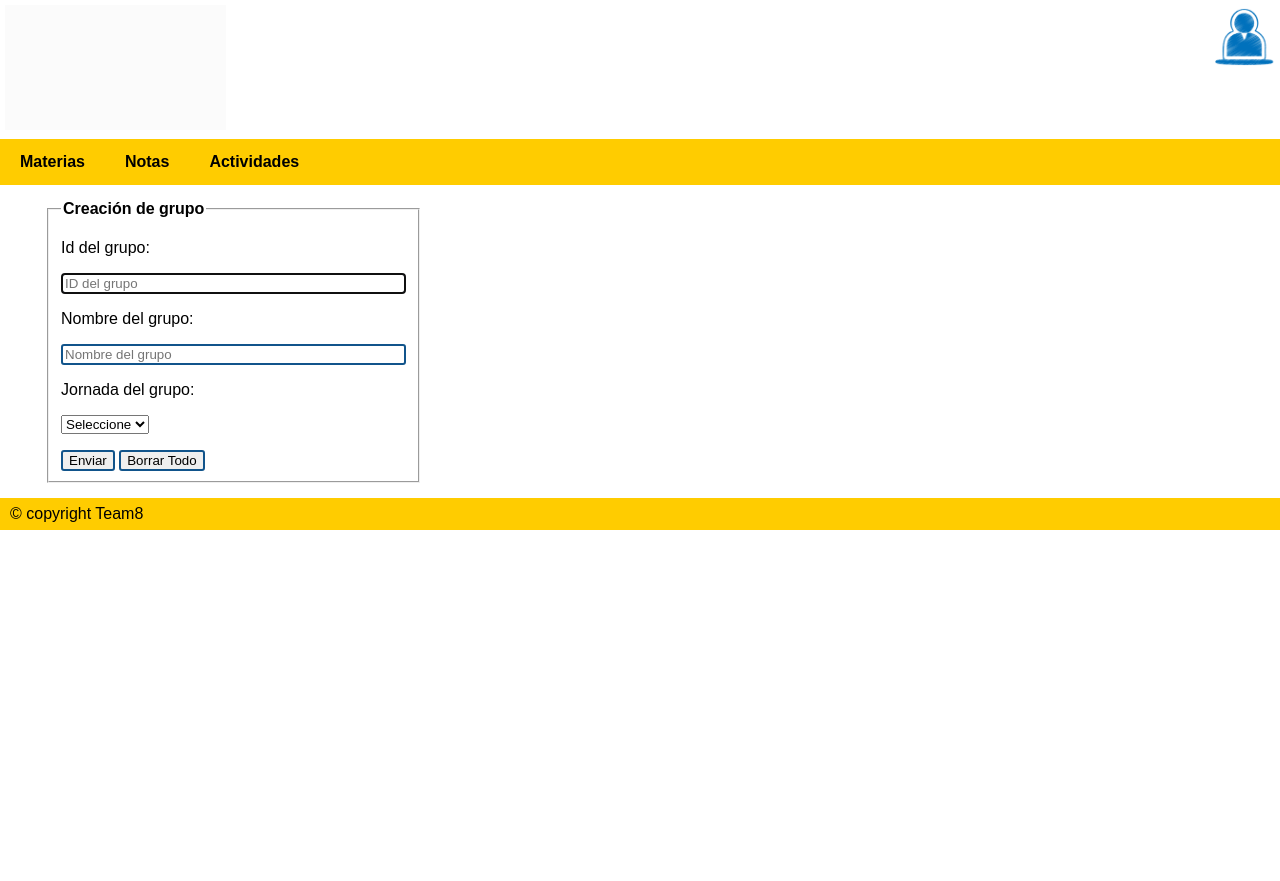
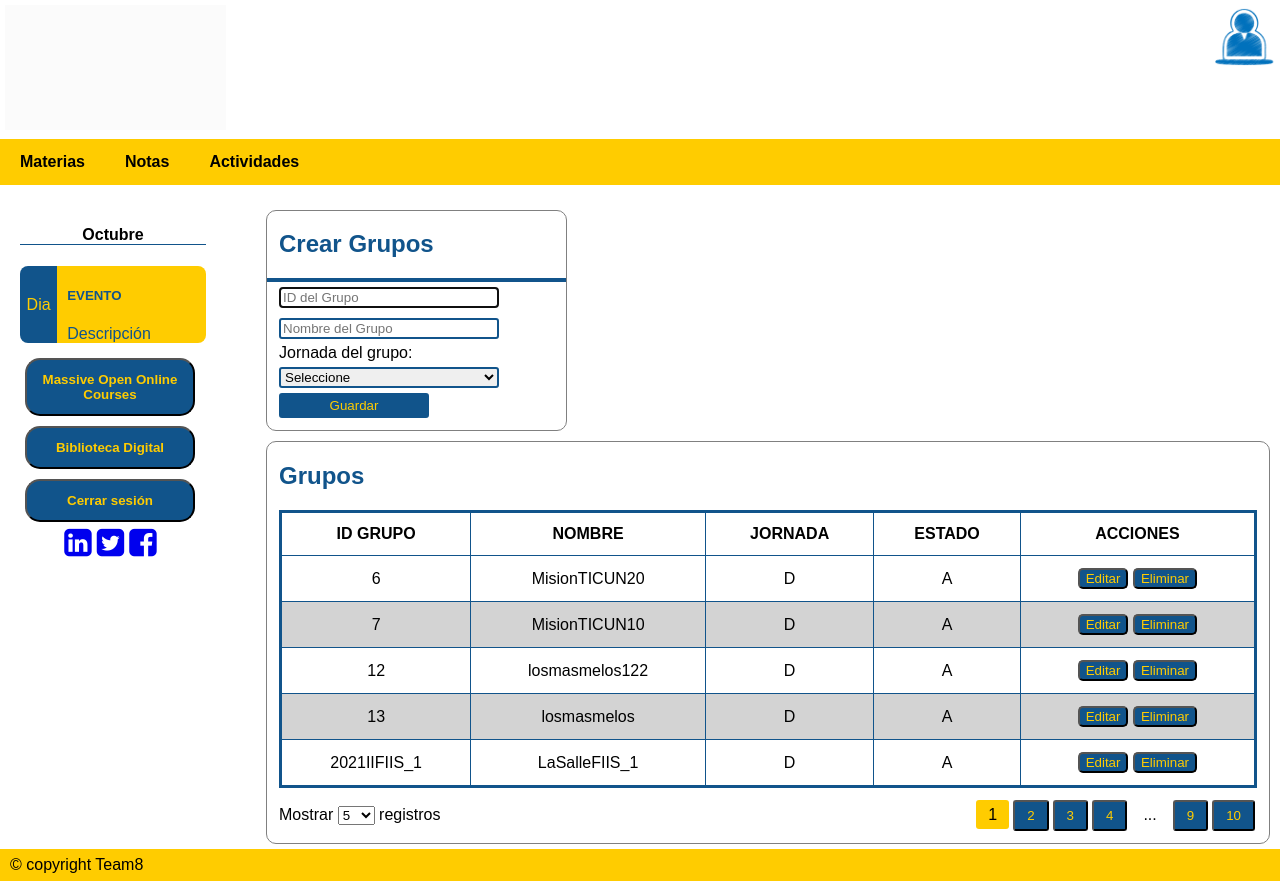
Before and after one commit to dbcuestaj/Login_team8, a Flask app: page /registroGrup/ in a window 1280 px wide. Before the commit the page ends 530 px from the top, so only its background shows below. Run offline with Flask 2, Linux system fonts and the light colour scheme; data comes from the database, SQL or seed files in the repository; both versions use the stored data as it was after the commit.

Commit message:
3 Mejoras en todo la app

```diff
--- a/APP.py
+++ b/APP.py
@@ -19,7 +19,20 @@ def inicio():
 @app.route('/registroGrup/',methods=['GET','POST'])
 def registro_grupos():
     if request.method == 'GET':
-        return render_template('FormularioGrupos.html')
+        #if "nom" in session:
+        #    perfnom = session['nom']
+        #    perfusuario = str(session['usuario'])
+
+            sql = f'SELECT * FROM Grupos'
+
+            resGrupo = seleccion(sql)
+            return render_template ('AdminGrupos.html', grupos=resGrupo)
+
+
+        #else:
+        #    flash("Inicie sesión para utilizar plataforma")
+        #    return render_template ('index.html')
+
     else:
             grupoid=request.form['iddegrupo']
             Nombregrup=request.form['nombre']
@@ -32,8 +45,19 @@ def registro_grupos():
             conexion.commit()
             conexion.close()
 
-            flash("Registro Exitoso")
+            flash("Grupo Almacenado")
             return redirect ('/registroGrup/')
+
+@app.route('/registroGrup/edit/<idg>/')
+def registro_grupos_edit(idg):
+    conexion=dB.base_conexion()
+    strsql = f'DELETE FROM Grupos WHERE GrupoID="{idg}"'
+    cursosObj=conexion.cursor()
+    cursosObj.execute(strsql)
+    conexion.commit()
+    conexion.close()
+    return todook
+
 
 @app.route('/registroMat/',methods=['GET','POST'])
 def registro_materias():
@@ -53,6 +77,7 @@ def registro_materias():
 
             flash("Registro Exitoso")
             return render_template ('/registroMat/')
+
 
 
 @app.route('/index/', methods=["POST"])
--- /dev/null
+++ b/templates/AdminGrupos.html
@@ -0,0 +1,112 @@
+{% extends "plantilla.html" %}
+{% block title %} Admin Grupos {% endblock %}
+
+{% block cuerpo %}
+<div class="Containermain" style="width: 100%; background-color: white;">
+    <div class="aside">
+
+        <div class="event-container">
+            <h4 class="mes">Octubre</h4>
+            <div class="event">
+                <div class="event-left"><p>Dia</p></div>
+                <div class="event-right">
+                    <h5 style="text-transform: uppercase;">Evento</h5>
+                    <div>Descripción</div>
+                </div>
+            </div>
+        </div>
+
+        <a href="https://www.mooc.org/es/" target="_blank"><button><b>Massive Open Online Courses</b></button></a>
+        <a href="https://www.wdl.org/es/" target="_blank"><button><b>Biblioteca Digital</b></button></a>
+        <a href="/logout/"><button><b>Cerrar sesión</b></button></a>
+
+        <div class="social-container">
+            <a href="https://co.linkedin.com/school/universidad-de-la-salle/" target="_blank" style="margin-right: 5px;"> <i class="fa fa-linkedin-square fa-2x"></i></a>
+            <a href="https://twitter.com/unisalle?ref_src=twsrc%5Egoogle%7Ctwcamp%5Eserp%7Ctwgr%5Eauthor" target="_blank" style="margin-right: 5px;"> <i class="fa fa-twitter-square fa-2x"></i></a>
+            <a href="https://www.facebook.com/U.deLaSalle/" target="_blank" style="margin-right: 5px;"> <i class="fa fa-facebook-square fa-2x"></i></a>
+        </div>
+    </div>
+
+    <div class="right">
+        <div class="marco" style="margin-top: 20px; width: 30%;">
+            <h2>Crear Grupos</h2>
+            <div class=container-uploadact style="padding-right: 12px; padding-bottom: 12px; padding-left: 12px; border-top: 4px solid rgb(17, 84,139);">
+                <form action="/registroGrup/" method="POST" name="registroGrup">
+
+                    {% for msg in get_flashed_messages() %}
+                    <div class="fila">{{ msg }}</div>
+                    {% endfor %}
+                    <input class="controls" type="text" name="iddegrupo" required autofocus size="40" placeholder="ID del Grupo">
+                    <input class="controls" type="text" name="nombre" required size="40" placeholder="Nombre del Grupo"><br/>
+                    <label>Jornada del grupo:</label><br/>
+                    <select name="Jornada" class="controls" style="border: 2px solid rgb(17, 84,139); border-radius: 3px;">
+                            <option value="0">Seleccione</option>
+                            <option value="D">Diurna</option>
+                            <option value="N">Nocturna</option>
+                    </select><br/>
+                    <input type="submit" value="Guardar" style="background-color: rgb(17, 84,139); color: rgb(255, 204,0); width: 150px; height: 25px;"><br/>
+
+                </form>
+            </div>
+        </div>
+
+        <div class="marco" style="margin-top: 10px;">
+            <h2>Grupos </h2>
+            <div class="datatable-container">
+
+                <div style="padding-left: 12px; padding-right: 12px;">
+                    <table class="datatable">
+                        <thead>
+                            <tr>
+                                <th>ID GRUPO</th>
+                                <th>NOMBRE</th>
+                                <th>JORNADA</th>
+                                <th>ESTADO</th>
+                                <th>ACCIONES</th>
+                            </tr>
+                        </thead>
+                        <tbody>
+                            {%for grupo in grupos%}
+                                <tr>
+                                    <td>{{ grupo.0 }}</td>
+                                    <td>{{ grupo.1 }}</td>
+                                    <td>{{ grupo.2 }}</td>
+                                    <td>{{ grupo.3 }}</td>
+                                    <td>
+                                        <a href="/registroGrup/edit/{{ grupo.0 }}/"><button class="btneditar">Editar</button></a>
+                                        <button class="btneliminar">Eliminar</button>
+                                    </td>
+                                </tr>
+                            {% endfor %}
+                        </tbody>
+                    </table>
+                </div>
+
+                <div class="footer-tools">
+                    <div class="list-items">
+                        Mostrar
+                        <select name="n-entries" id="n-entries" class="n-entries">
+                            <option value="5">5</option>
+                            <option value="10">10</option>
+                            <option value="15">15</option>
+                        </select>
+                        registros
+                    </div>
+                    <div class="pages">
+                        <ul>
+                            <li><span class="active">1</span></li>
+                            <li><button>2</button></li>
+                            <li><button>3</button></li>
+                            <li><button>4</button></li>
+                            <li><span>...</span></li>
+                            <li><button>9</button></li>
+                            <li><button>10</button></li>
+                        </ul>
+                    </div>
+                </div>
+            </div>
+        </div>
+    </div>
+</div>
+
+{% endblock %}
--- a/templates/FormularioGrupos.html
+++ /dev/null
@@ -1,43 +0,0 @@
-{% extends "plantilla.html" %} {% block title %} Admin Grupos {% endblock %} {% block cuerpo %}
-
-
-
-<!-- The flexible grid -->
-<div class="Containermain">
-    <div class="divisiones"></div>
-    <div class="divisiones">
-
-        <fieldset>
-            <legend style="font-weight:bold; color:#000000;">Creación de grupo</legend>
-            <form action="/registroGrup/" method="POST" name="registroGrup">
-
-                {% for msg in get_flashed_messages() %}
-                <div class="fila">{{ msg }}</div>
-                {% endfor %}
-                <p>Id del grupo: </p>
-                <p> <input type="text" name="iddegrupo" required autofocus size="40" placeholder="ID del grupo"></p>
-                <p>Nombre del grupo: </p>
-                <p> <input type="text" name="nombre" required size="40" placeholder="Nombre del grupo"></p>
-                <p>Jornada del grupo:</p>
-                <select name="Jornada">
-                        <option value="0">Seleccione</option>
-                        <option value="D">Diurna</option>
-                        <option value="N">Nocturna</option>
-                    </select>
-                </p>
-                <div class="row">
-                    <input type="submit" value="Enviar">
-                    <input type="reset" value="Borrar Todo">
-                </div>
-
-            </form>
-        </fieldset>
-
-
-
-    </div>
-    <div class="divisiones"></div>
-</div>
-
-
-{% endblock %}
--- a/templates/plantilla.html
+++ b/templates/plantilla.html
@@ -47,7 +47,8 @@
 
     <!-- The flexible grid -->
 
-    {% block cuerpo %}{% endblock %}
+    {% block cuerpo %}
+    {% endblock %}
 
     <!-- Footer -->
     <div class="footer">
```
Also changed, not shown: NotasVF.db.
